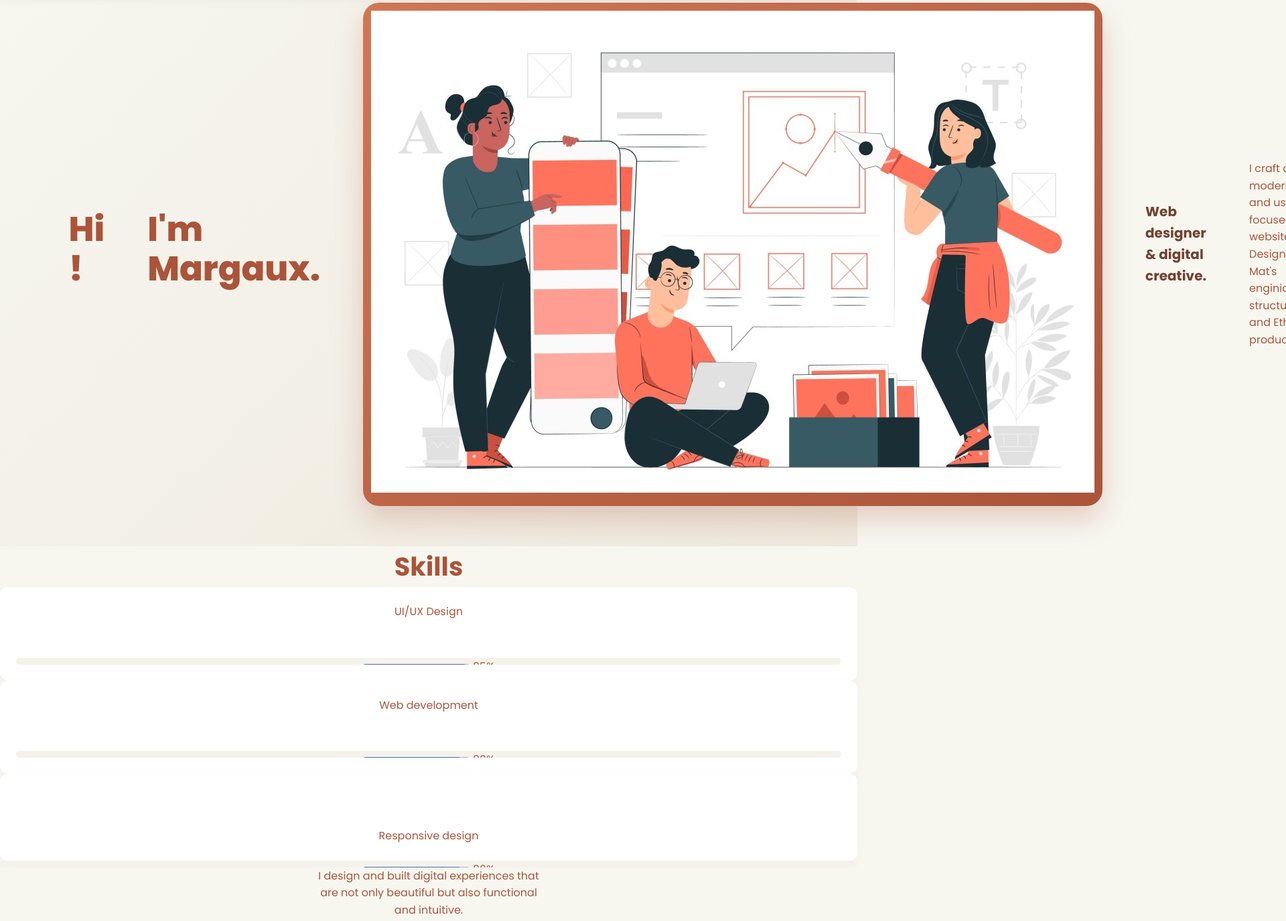
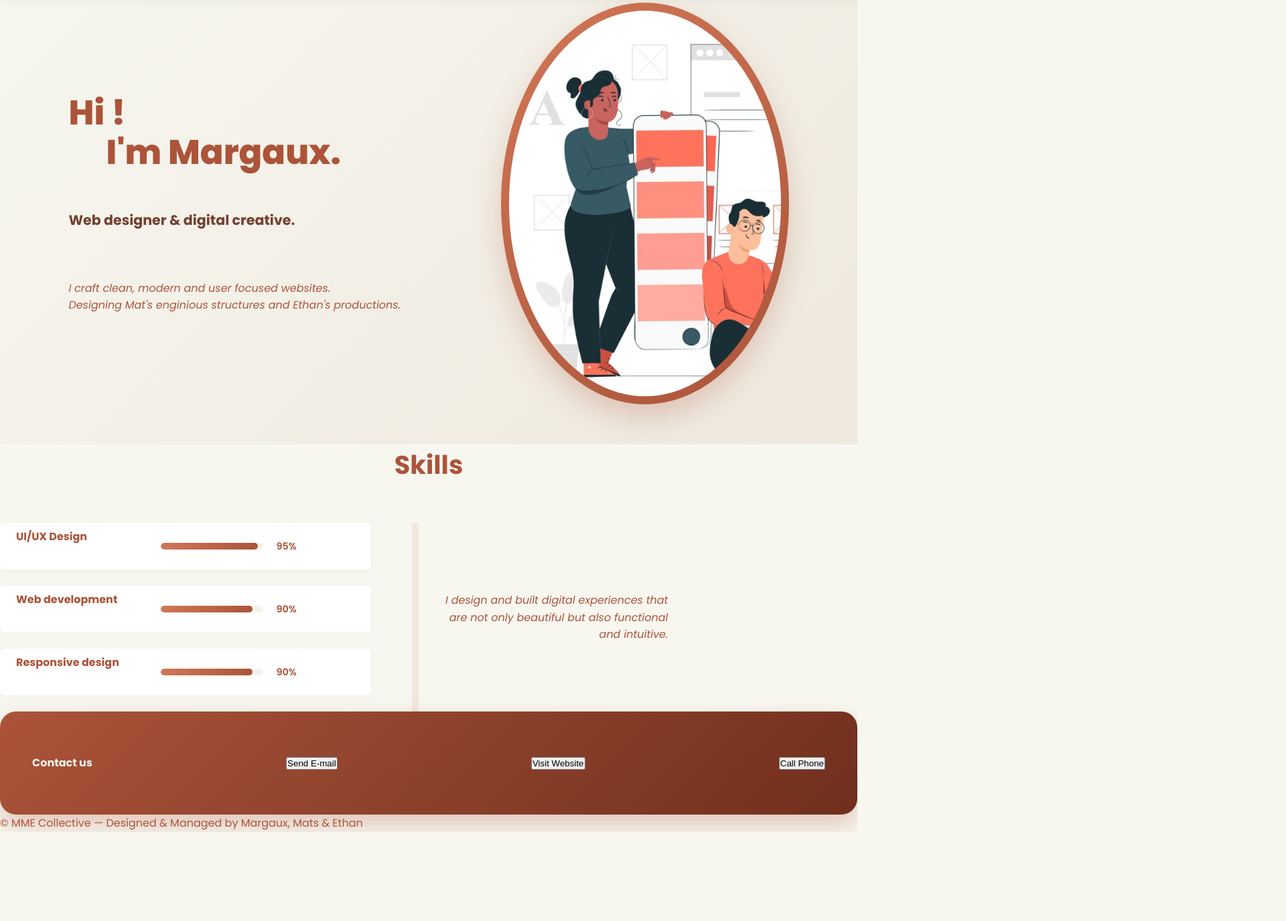
Before and after one commit to izean/IFAPME_DEVFront-MargauxMatsEthan, a website built with Vite: page MME0/margaux.html in a window 1280 px wide. Shown: the part 86-1462 px from the top of the page at 67% size, 1920 px wide, since content can reach past the window. After the commit the page ends 1329 px from the top, so only its background shows below. Built offline with nearby package versions, Linux system fonts and the light colour scheme.

Commit message:
Update skills&pres
upgrade des bugs dans les skills & mise en page de la présentation

```diff
--- a/MME0/margaux.html
+++ b/MME0/margaux.html
@@ -32,20 +32,23 @@
         <!-- section presentation -->
         <header>
             <div class="presentation">
-             <h1 class="bonjour">Hi !</h1>
-             <h2 class="bonjour">I'm Margaux.</h2>
-                <div class="photo">
-                    <img src="public/ui-uxdesigner.jpg" alt="Margaux - UI/UX Designer">
-                </div>
+                <div class="texte-presentation">
+                    <h1 class="bonjour">
+                        <span>Hi !</span>
+                        <span>I'm Margaux.</span>
+                    </h1>
                     <div class = "job-description">
                         <h3 class="job">Web designer & digital creative.</h3>
                     </div>
-
-
                     <p class="description">
                         I craft clean, modern and user focused websites.<br>
                         Designing Mat's enginious structures and Ethan's productions.
                     </p>
+                </div>
+                <div class="photo">
+                    <img class="image" src="public/ui-uxdesigner.jpg" alt="Margaux - UI/UX Designer">
+                </div>
+
             </div>
 
 
@@ -54,33 +57,42 @@
         <!-- section skills -->
         <section class="skills">
             <h4>Skills</h4>
+            <div class="boxes">
+                <div class="boxes-colonnes">
                     <div class=" box">
-                <div class="info skills">
+                        <div class="info-skills">
                             <label for="design">UI/UX Design</label>
                         </div>
+                        <div class="progress-wrapper"> <!--Ajout pour que box ait 2enfant au lieu de 3-->
                             <div class="progress-bar">
-                    <progress id="fill" value="95" max="100"></progress>
-                    <span class="ui-ux">95%</span>
+                                <div class="fill" style="width : 95%"></div>
+                            </div>
+                            <span class="pourcentage">95%</span>
                         </div>
                     </div>
 
                     <div class="box">
-                <div class="info skills">
+                        <div class="info-skills">
                             <label for="develop">Web development</label>
                         </div>
+                        <div class="progress-wrapper">
                             <div class="progress-bar">
-                    <progress id="fill" value="90" max="100"></progress>
-                    <span class="web-dev">90%</span>
+                                <div class="fill" style="width : 90%"></div>
+                            </div>
+                            <span class="pourcentage">90%</span>
                         </div>
                     </div>
 
                     <div class="box">
-                <div class="info skills"></div>
+                        <div class="info-skills">
                             <label for="responsive">Responsive design</label>
                         </div>
+                        <div class="progress-wrapper">
                             <div class="progress-bar">
-                    <progress id="fill" value="90" max="100"></progress>
-                    <span class="responsive">90%</span>
+                                <div class="fill" style="width : 90%"></div>
+                            </div>
+                            <span class="pourcentage">90%</span>
+                        </div>
                     </div>
                 </div>
 
@@ -90,6 +102,7 @@
                         are not only beautiful but also functional <br>
                         and intuitive.
                     </p>
+                </div>
             </div>
       </section>
 
--- a/MME0/src/margaux.css
+++ b/MME0/src/margaux.css
@@ -111,10 +111,15 @@
       }
 
       .presentation {
-         display: flex;
-          align-items: center;
+        display: flex;
+        align-items: center;
+        justify-content: space-between;
       }
-
+      .texte-presentation {
+        display: flex;
+        flex-direction:column;
+        gap: 2.5rem;
+      }
 
       .bonjour {
         font-size: 3.2rem;
@@ -124,31 +129,49 @@
         margin-bottom: 1rem;
       }
 
-      .job {
-        font-size: 1.25rem;
+      .bonjour span {
+        display: block;
+      }
+
+      .bonjour span:last-child {
+        margin-left: 3.5rem;
+      }
+
+      .job-description {
+        font-size: 1.1rem;
         color: #724131;
         margin-bottom: 2rem;
         max-width: 600px;
       }
 
-
       .photo {
-        flex: 0.9;
+        width: 40%;
+        height: 600px;
         position: relative;
-        border-radius: 24px;
+        border-radius: 50%;
         padding: 12px;
         background: linear-gradient(145deg, var(--terracotta), var(--terracotta-dark));
         box-shadow: 0 20px 40px rgba(171, 84, 58, 0.25);
+        overflow: hidden;
+        align-self: right;
+
       }
 
-
-      .img {
-        width: 50%;
-        height: 100px;
+      .image {
+        width: 100%;
+        height: 100%;
         object-fit: cover;
-        border-radius: 16px;
+        object-position: 0.5%;
+        transform: scale(1);
+        border-radius: 50%;
         display : block;
       }
+
+      .description {
+
+        font-style: italic;
+      }
+
 
 
      /* section skills */
@@ -156,39 +179,79 @@
      .section {
         padding: 90px 8%;
       }
-
-      .skills {
+      .skills h4 {
         text-align: center;
         margin-bottom: 3.5rem;
-      }
-
-      .skills h4 {
         font-size: 2.4rem;
         color: var(--terracotta-dark);
         font-weight: 700;
       }
-
-      .box {
+      .info-skills {
+        text-align: left;
+        margin-left : 1rem;
+        font-weight: bold;
+      }
+       .box {
+        box-sizing: border-box;
+        width: 90%;
+        height: 70px;
         background-color: var(--white);
-        padding: 1.5rem;
-        border-radius: 12px;
-        box-shadow: 0 4px 15px rgba(0,0,0,0.03);
+        padding: 0.5rem;
+        border-radius: 7px;
+        box-shadow: 0 2px 8px rgba(0,0,0,0.03);
+        display: grid;
+        gap: 2rem;
+        margin-bottom: 1.5rem;
+        grid-template-columns: 200px 5fr;
       }
-
-      .progress-bar {
-        width: 100%;
-        height: 10px;
-        background-color: var(--beige);
-        border-radius: 5px;
-        overflow: hidden;
+      .boxes {
+        display: flex;
+        align-items: stretch;
+        justify-content: space-between;
       }
-
+      .boxes-colonnes {
+        display: flex;
+        flex-direction: column;
+        flex: 1;
+      }
       .fill {
         height: 100%;
         background: linear-gradient(90deg, var(--terracotta), var(--terracotta-dark));
         border-radius: 5px;
         transition: width 1s ease-in-out;
       }
+      .progress-bar {
+        width: 50%;
+        height: 10px;
+        background-color: var(--beige);
+        border-radius: 5px;
+        overflow: hidden;
+      }
+      .progress-wrapper {
+        display: flex;
+        align-items: center;
+        gap: 0.75rem;
+      }
+      .pourcentage {
+        min-width: 38px;
+        text-align: right;
+        font-size: 0.9rem;
+        color: var(--terracotta-dark);
+        font-weight: 600;
+        white-space: nowrap;
+
+      }
+
+      .text-skills {
+        flex: 1;
+        padding-left: 2.5rem;
+        border-left: 10px solid var(--terracotta-light);
+        display: flex;
+        align-items: center;
+        text-align: right;
+        font-style: italic;
+      }
+
 
       /* Section contact */
 
```
Lines whose indentation alone changed are shown as unchanged.
